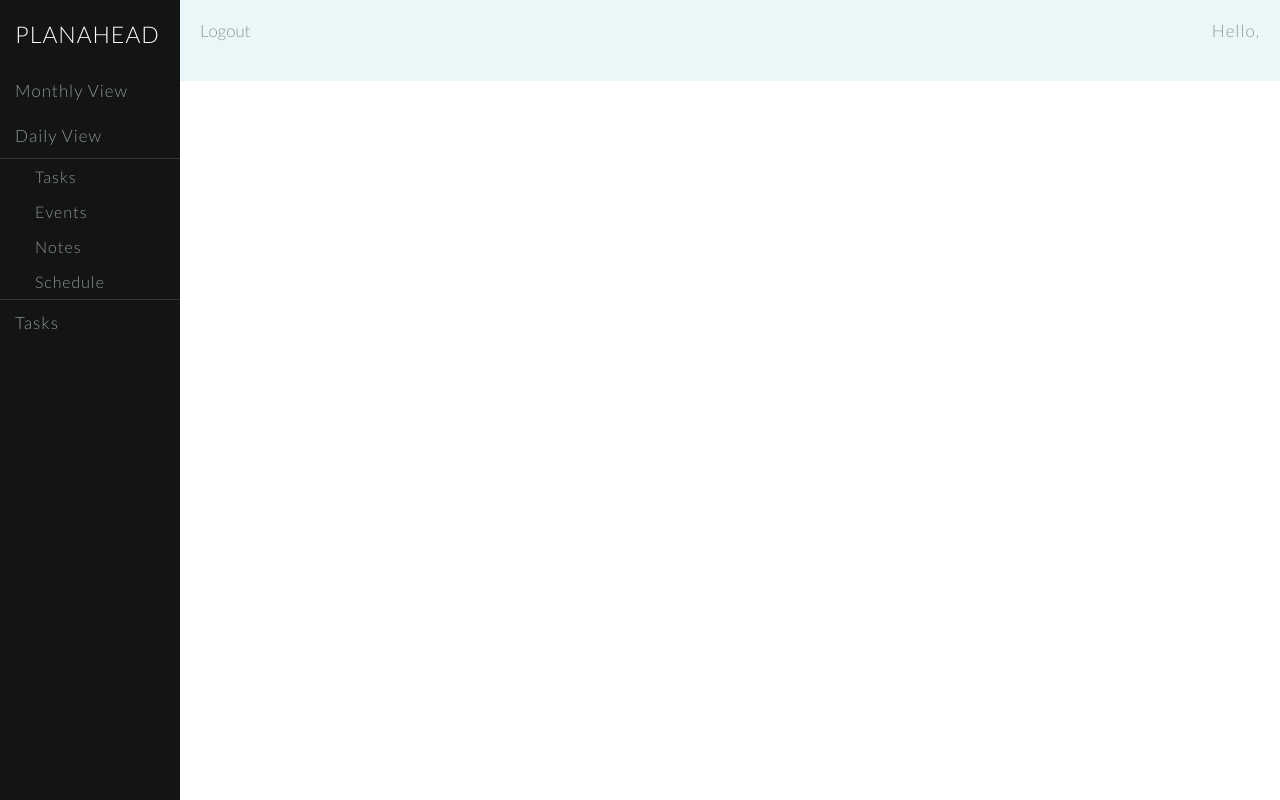
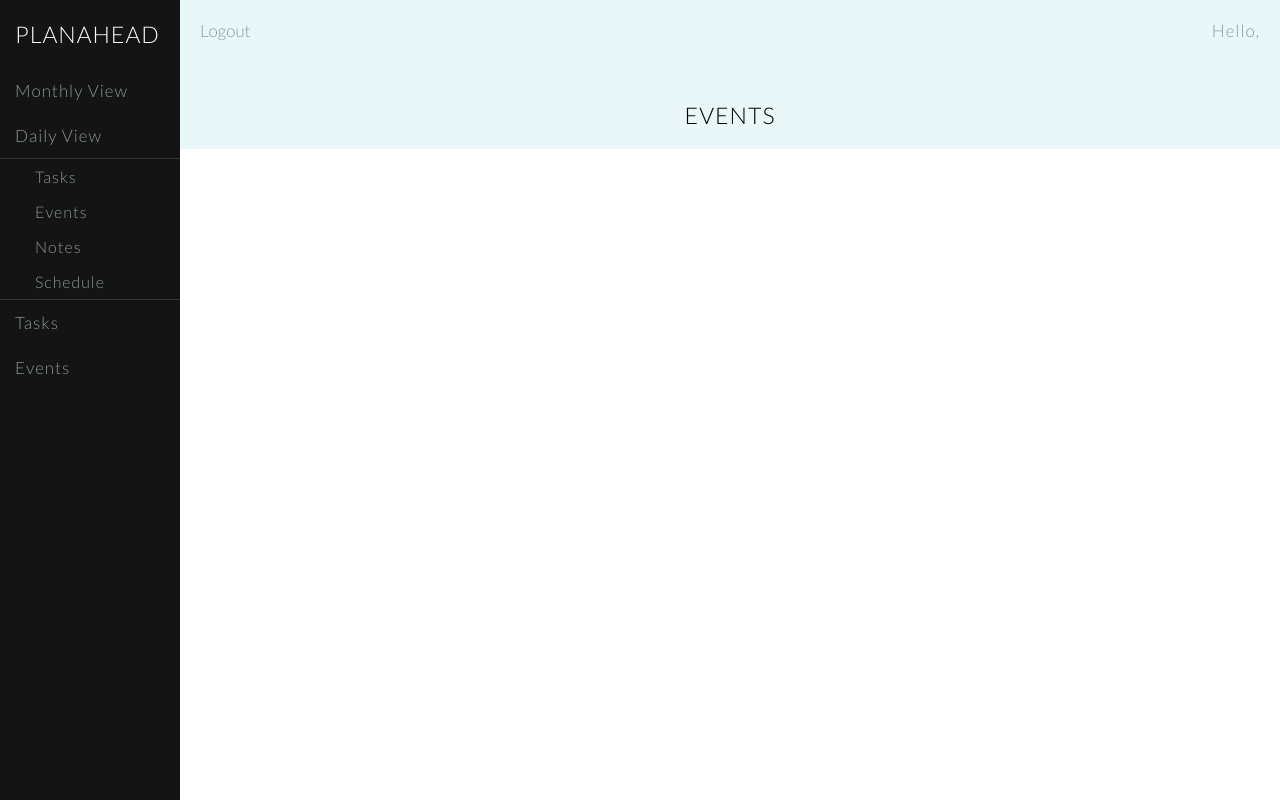
Before and after one commit to genkjames/planahead, a React (Create React App) app in the folder client/: page /dashboard/events in a window 1280 px wide. Built offline with nearby package versions, Linux system fonts and the light colour scheme; no server answers; sample sign-in values are in the browser's storage.

Commit message:
initial setup to view all events

```diff
--- a/client/src/components/Dashboard.jsx
+++ b/client/src/components/Dashboard.jsx
@@ -5,6 +5,7 @@ import TopNav from './navigation/TopNav';
 import Monthly from './Monthly';
 import Daily from './daily/Daily';
 import Tasks from './tasks/Tasks';
+import Events from './events/Events';
 
 class Dashboard extends Component {
   constructor(props) {
@@ -111,6 +112,12 @@ class Dashboard extends Component {
                 <Tasks dateObject={this.createDateObject} />
               )}
             />
+            <Route
+              path="/dashboard/events"
+              render={() => (
+                <Events />
+              )}
+            />
           </Switch>
         </div>
       </div>
--- /dev/null
+++ b/client/src/components/events/Events.jsx
@@ -0,0 +1,18 @@
+import React from 'react';
+import { connect } from 'react-redux';
+
+function Events(props) {
+  return (
+    <div className="all-events">
+      <h1>Events</h1>
+    </div>
+  )
+}
+
+function mapStateToProps(state) {
+  return {
+    events: state.events.events
+  }
+}
+
+export default connect(mapStateToProps, null)(Events);
--- a/client/src/components/navigation/SideNav.jsx
+++ b/client/src/components/navigation/SideNav.jsx
@@ -13,6 +13,7 @@ function SideNav(props) {
         <Link to="/dashboard/daily/schedule">Schedule</Link>
       </div>
       <Link to="/dashboard/tasks">Tasks</Link>
+      <Link to="/dashboard/events">Events</Link>
     </nav>
   )
 }
--- a/client/src/containers/App.css
+++ b/client/src/containers/App.css
@@ -410,7 +410,7 @@ button {
   background: #fff;
 }
 
-.daily h1, .all-tasks h1 {
+.daily h1, [class^='all-'] h1 {
   text-align: center;
   padding: 20px;
   background: var(--light-blue);
```
